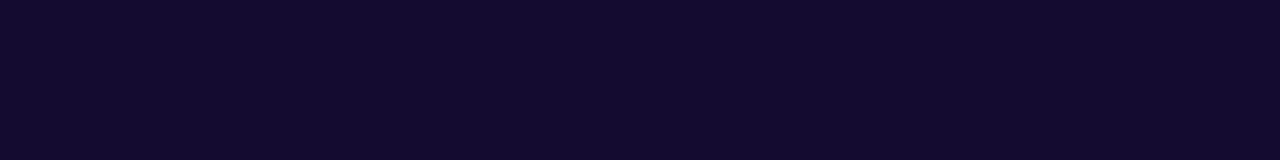
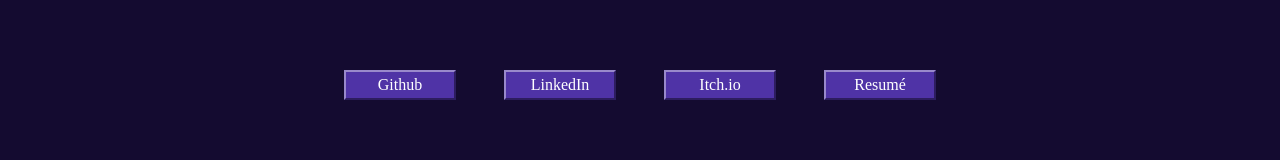
Before and after one commit to KhaledZra/khaledzra.github.io, a React (Vite) app: page /#/ in a window 1280 px wide. Shown: the part 414-574 px from the top of the page. Built offline with nearby package versions, Linux system fonts and the light colour scheme.

Commit message:
feat: semi-finalize hero stylings and add buttons

```diff
--- a/src/page-components/Hero/Hero.module.scss
+++ b/src/page-components/Hero/Hero.module.scss
@@ -5,11 +5,14 @@
 .hero {
 	// Static
 	$_shadow-size: 16px;
+	$_hero-bg: vars.$color-primary;
 
 	display: flex;
 	flex-direction: column;
 	align-items: center;
-	background-color: vars.$color-primary;
+	justify-content: space-evenly;
+
+	background-color: $_hero-bg;
 
 	padding: 1rem;
 	padding-top: 5rem;
@@ -47,10 +50,49 @@
 			}
 		}
 	}
+
+	&__socials {
+		display: flex;
+		justify-content: center;
+		flex-wrap: wrap;
+
+		gap: min(3rem, 7vw);
+
+		&__button {
+			$_bgc: fn.highlight($_hero-bg);
+			color: white;
+			background-color: $_bgc;
+
+			padding: 0.25rem;
+			min-width: 7rem;
+
+			$_bt: solid 2px rgba(255, 255, 255, 0.42);
+			$_bb: solid 2px rgba(0, 0, 0, 0.42);
+			border: unset;
+
+			border-left: $_bt;
+			border-top: $_bt;
+			border-bottom: $_bb;
+			border-right: $_bb;
+
+			&:hover {
+				background-color: fn.highlight($_bgc);
+			}
+
+			&:active {
+				background-color: fn.get-active-color($_bgc);
+				border-left: $_bb;
+				border-top: $_bb;
+				border-bottom: $_bt;
+				border-right: $_bt;
+			}
+		}
+	}
 }
 
 @media screen and (max-width: vars.$breakpoint-phone) {
 	.hero {
+		justify-content: space-around;
 		&__introduction {
 			flex-direction: column;
 		}
--- a/src/page-components/Hero/Hero.tsx
+++ b/src/page-components/Hero/Hero.tsx
@@ -19,6 +19,12 @@
 					</p>
 				</span>
 			</section>
+			<section className={styles["hero__socials"]}>
+				<button className={styles["hero__socials__button"]}>Github</button>
+				<button className={styles["hero__socials__button"]}>LinkedIn</button>
+				<button className={styles["hero__socials__button"]}>Itch.io</button>
+				<button className={styles["hero__socials__button"]}>Resumé</button>
+			</section>
 		</section>
 	);
 };
```
